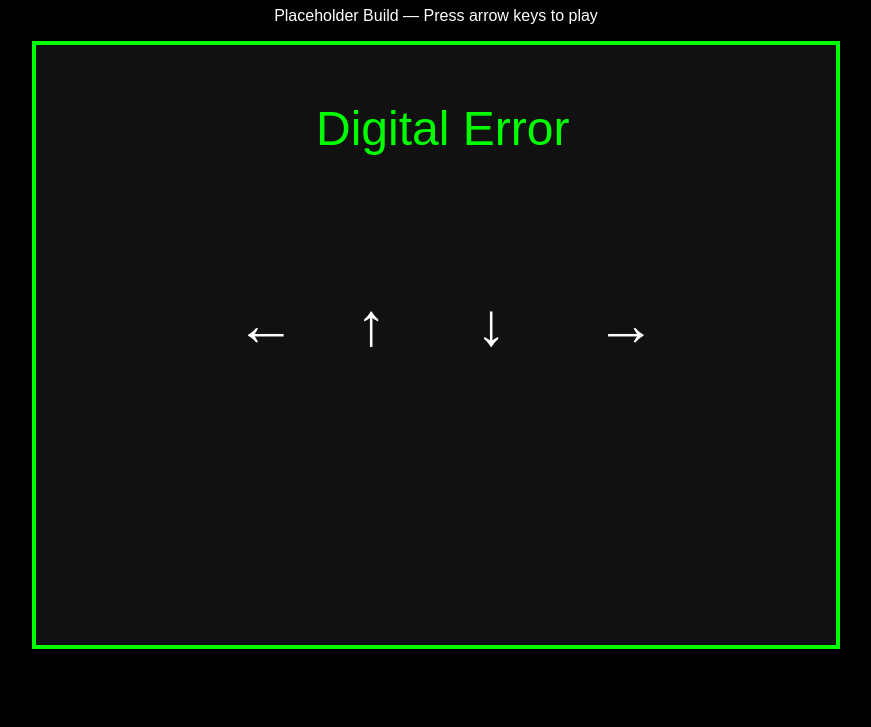
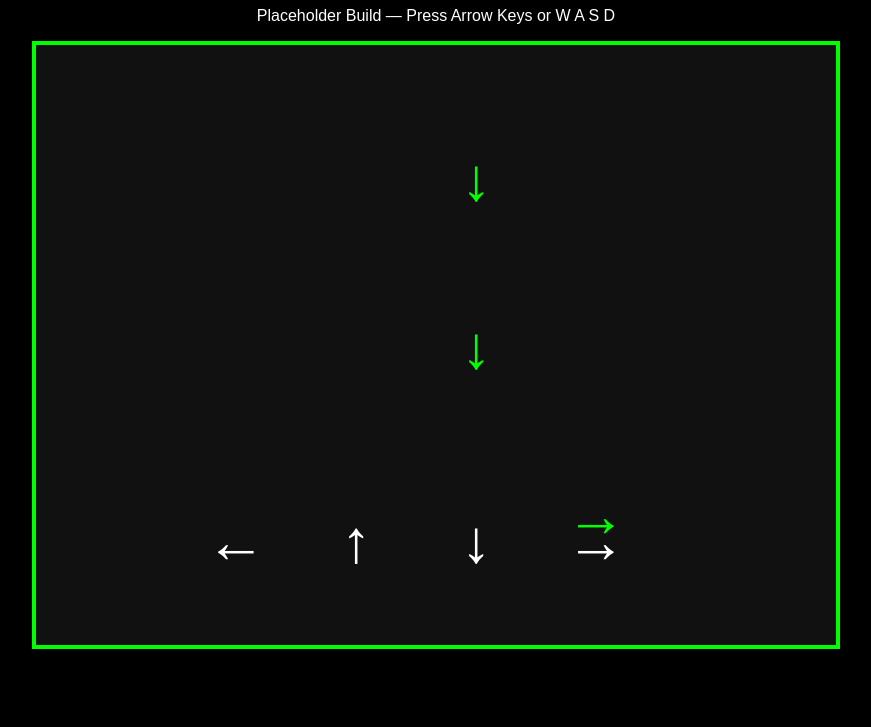
Before and after one commit to GreenPawz/Digital-Error-FNF, a plain HTML site: page index.html in a window 1280 px wide. Shown: the part 73-800 px from the top of the page, without its empty margins (204-1075 px from the left). Drawn offline with Linux system fonts and the light colour scheme.

Commit message:
Update index.html

```diff
--- a/index.html
+++ b/index.html
@@ -7,7 +7,6 @@
     body {
       background: black;
       color: white;
-      text-align: center;
       font-family: sans-serif;
       margin: 0;
       overflow: hidden;
@@ -18,55 +17,112 @@
       margin: auto;
       border: 4px solid lime;
     }
+    h1, p {
+      text-align: center;
+    }
   </style>
 </head>
 <body>
   <h1>Friday Night Funkin' - Digital Error</h1>
-  <p>Placeholder Build — Press arrow keys to play</p>
+  <p>Placeholder Build — Press Arrow Keys or W A S D</p>
   <canvas id="game" width="800" height="600"></canvas>
 
   <audio id="song" loop>
-    <source src="https://upload.wikimedia.org/wikipedia/commons/4/4e/Bach_-_Prelude_in_C_major_-_BWV_846.ogg" type="audio/ogg">
+    <source src="https://files.catbox.moe/ut3ux6.mp3" type="audio/mpeg">
   </audio>
 
   <script>
     let c = document.getElementById('game');
     let ctx = c.getContext('2d');
     let song = document.getElementById('song');
-    let arrows = ["←", "↑", "↓", "→"];
+
+    let lanes = ["left", "up", "down", "right"];
+    let laneKeys = {
+      left: ["ArrowLeft", "a", "A"],
+      up: ["ArrowUp", "w", "W"],
+      down: ["ArrowDown", "s", "S"],
+      right: ["ArrowRight", "d", "D"]
+    };
+
+    let notes = [];
     let pressed = {};
+    let botMode = true; // Auto-play
 
-    function drawGame() {
-      ctx.clearRect(0, 0, c.width, c.height);
-      ctx.fillStyle = "lime";
-      ctx.font = "48px Arial";
-      ctx.fillText("Digital Error", 280, 100);
+    function spawnNote(lane) {
+      notes.push({ lane: lane, y: -50 });
+    }
 
+    function drawStaticArrows() {
       ctx.font = "60px Arial";
-      arrows.forEach((arrow, i) => {
-        ctx.fillStyle = pressed[arrow] ? "red" : "white";
-        ctx.fillText(arrow, 200 + i * 120, 300);
+      ctx.textAlign = "center";
+      ctx.textBaseline = "middle";
+      lanes.forEach((lane, i) => {
+        ctx.fillStyle = pressed[lane] ? "red" : "white";
+        ctx.fillText(
+          lane === "left" ? "←" : lane === "up" ? "↑" : lane === "down" ? "↓" : "→",
+          200 + i * 120,
+          500
+        );
       });
     }
 
+    function drawNotes() {
+      ctx.fillStyle = "lime";
+      ctx.font = "60px Arial";
+      ctx.textAlign = "center";
+      ctx.textBaseline = "middle";
+      notes.forEach(note => {
+        let x = 200 + lanes.indexOf(note.lane) * 120;
+        ctx.fillText(
+          note.lane === "left" ? "←" : note.lane === "up" ? "↑" : note.lane === "down" ? "↓" : "→",
+          x,
+          note.y
+        );
+      });
+    }
+
+    function updateNotes() {
+      notes.forEach(note => note.y += 4);
+      notes = notes.filter(note => note.y < 550);
+    }
+
+    function gameLoop() {
+      ctx.clearRect(0, 0, c.width, c.height);
+      drawStaticArrows();
+      drawNotes();
+      updateNotes();
+
+      if (botMode) {
+        notes.forEach(note => {
+          if (note.y > 460 && note.y < 520) {
+            pressed[note.lane] = true;
+          } else {
+            pressed[note.lane] = false;
+          }
+        });
+      }
+      requestAnimationFrame(gameLoop);
+    }
+
     window.addEventListener('keydown', e => {
-      if(e.key === "ArrowLeft") pressed["←"] = true;
-      if(e.key === "ArrowUp") pressed["↑"] = true;
-      if(e.key === "ArrowDown") pressed["↓"] = true;
-      if(e.key === "ArrowRight") pressed["→"] = true;
-      drawGame();
-      if(song.paused) song.play();
+      for (let lane in laneKeys) {
+        if (laneKeys[lane].includes(e.key)) pressed[lane] = true;
+      }
+      if (song.paused) song.play();
     });
 
     window.addEventListener('keyup', e => {
-      if(e.key === "ArrowLeft") pressed["←"] = false;
-      if(e.key === "ArrowUp") pressed["↑"] = false;
-      if(e.key === "ArrowDown") pressed["↓"] = false;
-      if(e.key === "ArrowRight") pressed["→"] = false;
-      drawGame();
+      for (let lane in laneKeys) {
+        if (laneKeys[lane].includes(e.key)) pressed[lane] = false;
+      }
     });
 
-    drawGame();
+    setInterval(() => {
+      let lane = lanes[Math.floor(Math.random() * lanes.length)];
+      spawnNote(lane);
+    }, 700);
+
+    gameLoop();
   </script>
 </body>
 </html>
```
